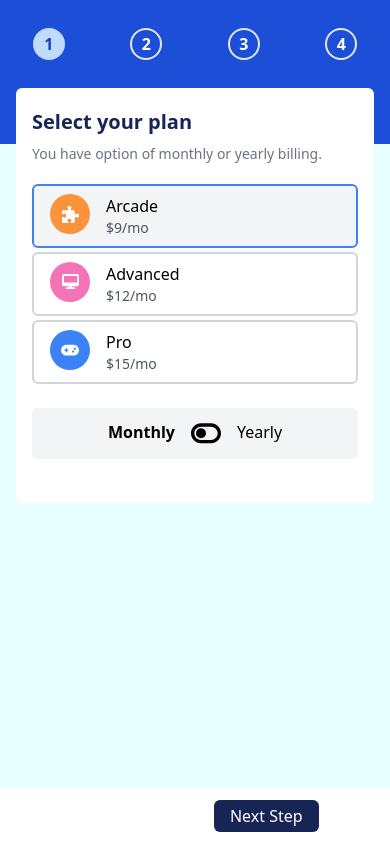
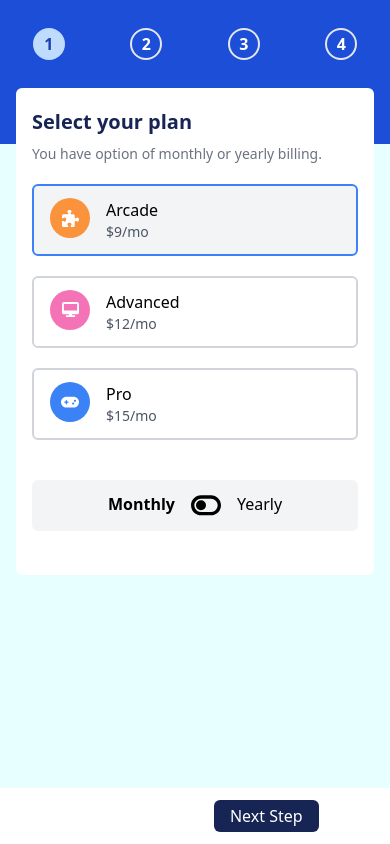
Before and after one commit to yashgupta2000/stepper-assignment, a React (Create React App) app: page /select-plan in a window 390 px wide. Built offline with nearby package versions, Linux system fonts and the light colour scheme.

Commit message:
bug fixed

```diff
--- a/src/components/SelectPlan.js
+++ b/src/components/SelectPlan.js
@@ -71,7 +71,7 @@ export default function SelectPlan() {
 
                     {
                         Datas?.map((item) => (
-                            <div onClick={() => handleSelectPlan(item)} className={`rounded-md border-2 w-full md:w-3/12 lg:py-5 py-2 cursor-pointer ${selectedPlan?.index === item.index ? 'border-blue-500 bg-gray-100' : 'border-gray-300 hover:border-blue-500 hover:bg-gray-100'
+                            <div onClick={() => handleSelectPlan(item)} className={`rounded-md border-2 w-full md:w-3/12 lg:py-5 py-3 mb-4 cursor-pointer ${selectedPlan?.index === item.index ? 'border-blue-500 bg-gray-100' : 'border-gray-300 hover:border-blue-500 hover:bg-gray-100'
                                 }`}>
                                 <div className={`flex flex-col px-4`}>
                                     <div className="flex  md:flex-col">
```
